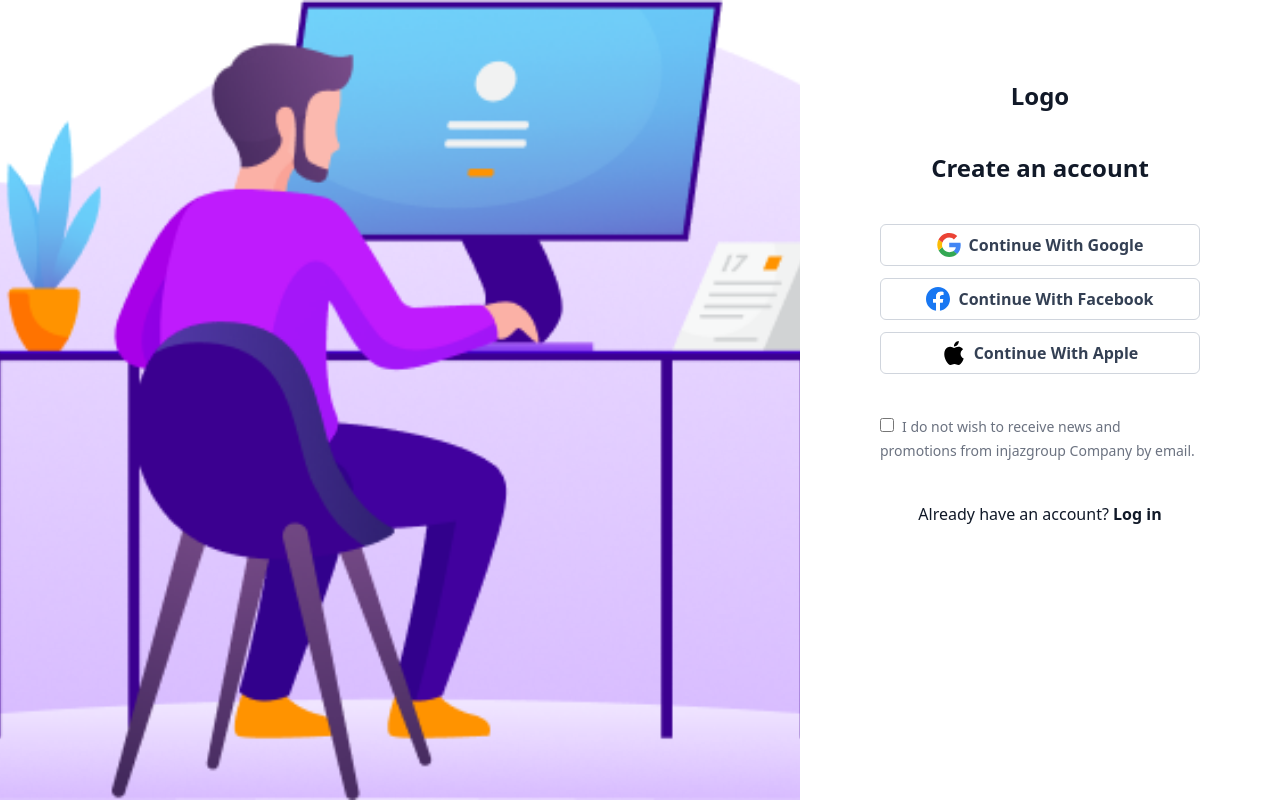
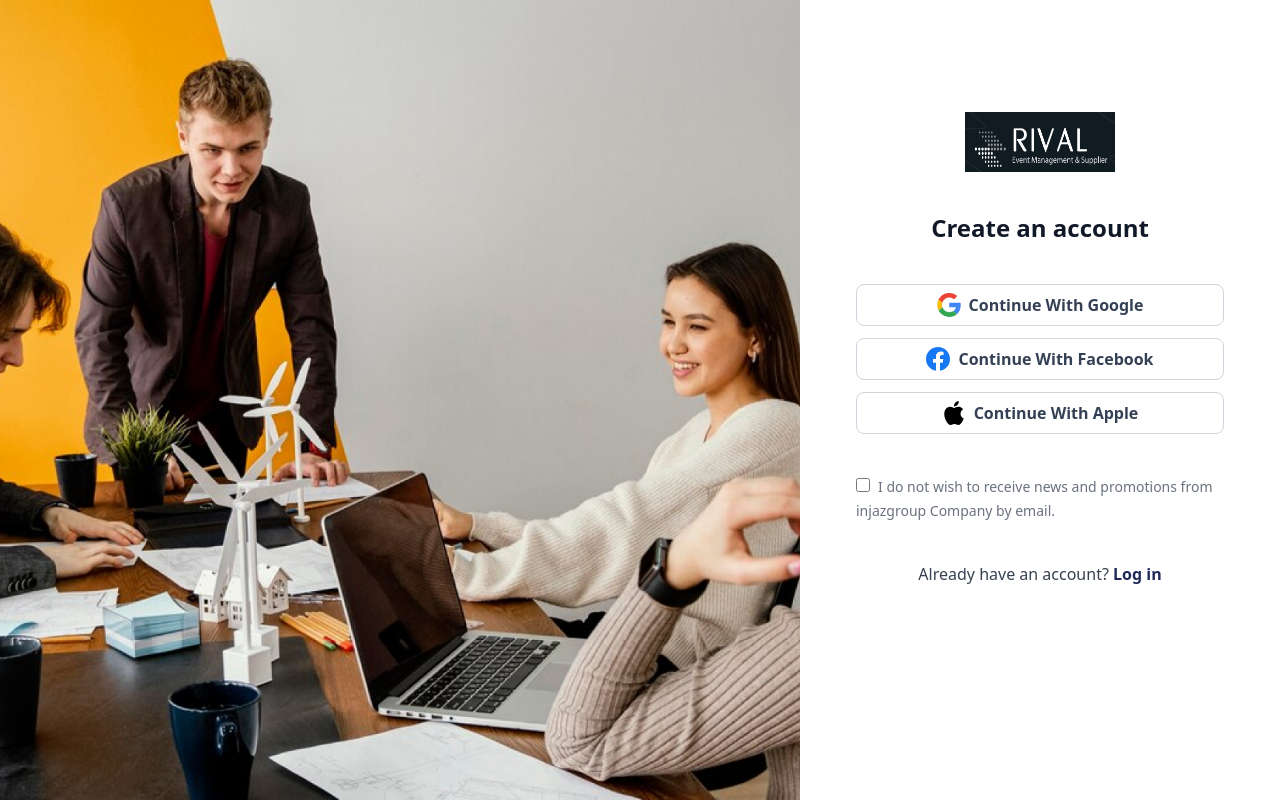
Before and after one commit to amanullhazoha/injazgroup_frontend, a React (Create React App) app: page /sign-up in a window 1280 px wide. Built offline with nearby package versions, Linux system fonts and the light colour scheme.

Commit message:
UI issue solve

```diff
--- a/src/components/button/SocailLogInButton.jsx
+++ b/src/components/button/SocailLogInButton.jsx
@@ -1,6 +1,6 @@
 const SocialLogInButton = ({ icon, text, link}) => {
     return (
-        <a href={link} className="flex gap-2 items-center justify-center border border-[#D0D5DD] rounded-md py-2">
+        <a href={link} className="flex gap-2 items-center justify-center border border-[#D0D5DD] rounded-lg py-2">
             {icon}
 
             <p className="text-base font-semibold text-[#344054]">{text}</p>
--- a/src/pages/SignInPage.jsx
+++ b/src/pages/SignInPage.jsx
@@ -1,3 +1,4 @@
+import { Link } from "react-router-dom";
 import login_bg from "../assets/images/login_bg.png"
 import SocialLogInButton from "../components/button/SocailLogInButton";
 import { Apple_icon, Facebook_icon, Google_icon } from "../assets/icons/socailIcons";
@@ -9,14 +10,16 @@ const SignInPage = () => {
                 <img src={login_bg} alt="login image" className="w-full h-full object-cover" />
             </div>
 
-            <div className="max-md:my-auto md:pt-20 px-5 sm:px-10 lg:px-20 col-span-1 md:col-span-4 lg:col-span-3">
+            <div className="max-md:my-auto md:pt-28 px-5 sm:px-10 lg:px-14 col-span-1 md:col-span-4 lg:col-span-3">
                 <p className="text-center text-2xl font-semibold text-[#111928] mb-10">Log in</p>
 
                 <div className="flex flex-col gap-3">
                     <SocialLogInButton icon={<Google_icon />} text="Continue With Google" link={`${process.env.REACT_APP_BACKEND_BASE_URL}/api/v1/public/google-login`} />
                     <SocialLogInButton icon={<Facebook_icon />} text="Continue With Facebook" link={`${process.env.REACT_APP_BACKEND_BASE_URL}/api/v1/public/facebook-login`} />
-                    <SocialLogInButton icon={<Apple_icon />} text="Continue With Apple" link="/" />
+                    <SocialLogInButton icon={<Apple_icon />} text="Continue With Apple" link="/sign-in" />
                 </div>
+
+                <p className="text-center text-base font-normal text-[#374151] mt-10">Don’t you have an account? <Link to="/sign-up" className="font-semibold text-[#1F2A59]">Sign up</Link></p>
             </div>
         </div>
     );
--- a/src/pages/SingUpPage.jsx
+++ b/src/pages/SingUpPage.jsx
@@ -1,5 +1,6 @@
 import { Link } from "react-router-dom";
 import login_bg from "../assets/images/login_bg.png";
+import rival_logo from "../assets/images/rival_logo.png";
 import SocialLogInButton from "../components/button/SocailLogInButton";
 import { Apple_icon, Facebook_icon, Google_icon } from "../assets/icons/socailIcons";
 
@@ -10,15 +11,15 @@ const SignUpPage = () => {
                 <img src={login_bg} alt="login image" className="w-full h-full object-cover" />
             </div>
 
-            <div className="max-md:my-auto md:pt-20 px-5 sm:px-10 lg:px-20 col-span-1 md:col-span-4 lg:col-span-3">
-                <p className="text-center text-2xl font-semibold text-[#111928] mb-10">Logo</p>
+            <div className="max-md:my-auto md:pt-28 px-5 sm:px-10 lg:px-14 col-span-1 md:col-span-4 lg:col-span-3">
+                <img src={rival_logo} alt="logo" className="max-md:mt-2.5 mb-10 w-[150px] h-[60px] mx-auto" />
 
                 <p className="text-center text-2xl font-semibold text-[#111928] mb-10">Create an account</p>
 
                 <div className="flex flex-col gap-3 mb-10">
                     <SocialLogInButton icon={<Google_icon />} text="Continue With Google" link={`${process.env.REACT_APP_BACKEND_BASE_URL}/api/v1/public/google-login`} />
                     <SocialLogInButton icon={<Facebook_icon />} text="Continue With Facebook" link={`${process.env.REACT_APP_BACKEND_BASE_URL}/api/v1/public/facebook-login`} />
-                    <SocialLogInButton icon={<Apple_icon />} text="Continue With Apple" link="/" />
+                    <SocialLogInButton icon={<Apple_icon />} text="Continue With Apple" link="/sign-in" />
                 </div>
 
                 <div className="mb-10">
@@ -26,7 +27,7 @@ const SignUpPage = () => {
                     <label className="text-[#6B7280] text-sm font-normal">I do not wish to receive news and promotions from injazgroup Company by email.</label>
                 </div>
 
-                <p className="text-center text-base font-normal text-[#111928]">Already have an account? <Link to="/sign-in" className="font-semibold">Log in</Link></p>
+                <p className="text-center text-base font-normal text-[#374151]">Already have an account? <Link to="/sign-in" className="font-semibold text-[#1F2A59]">Log in</Link></p>
             </div>
         </div>
     );
```
Also changed, not shown: src/assets/images/login_bg.png, src/assets/images/rival_logo.png (added).
